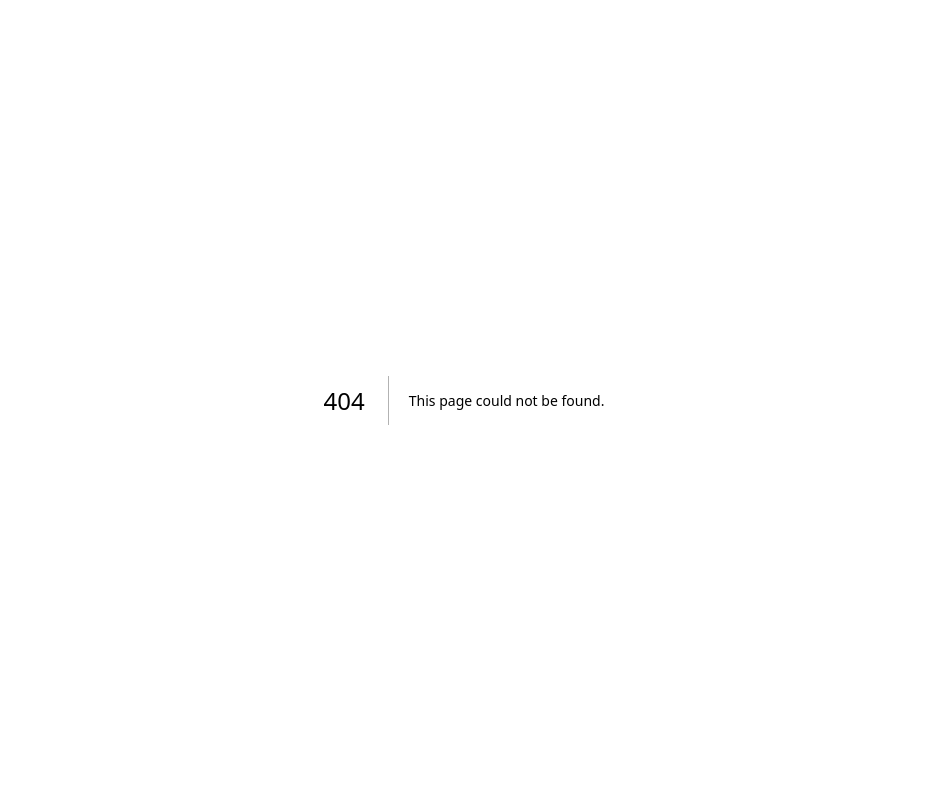
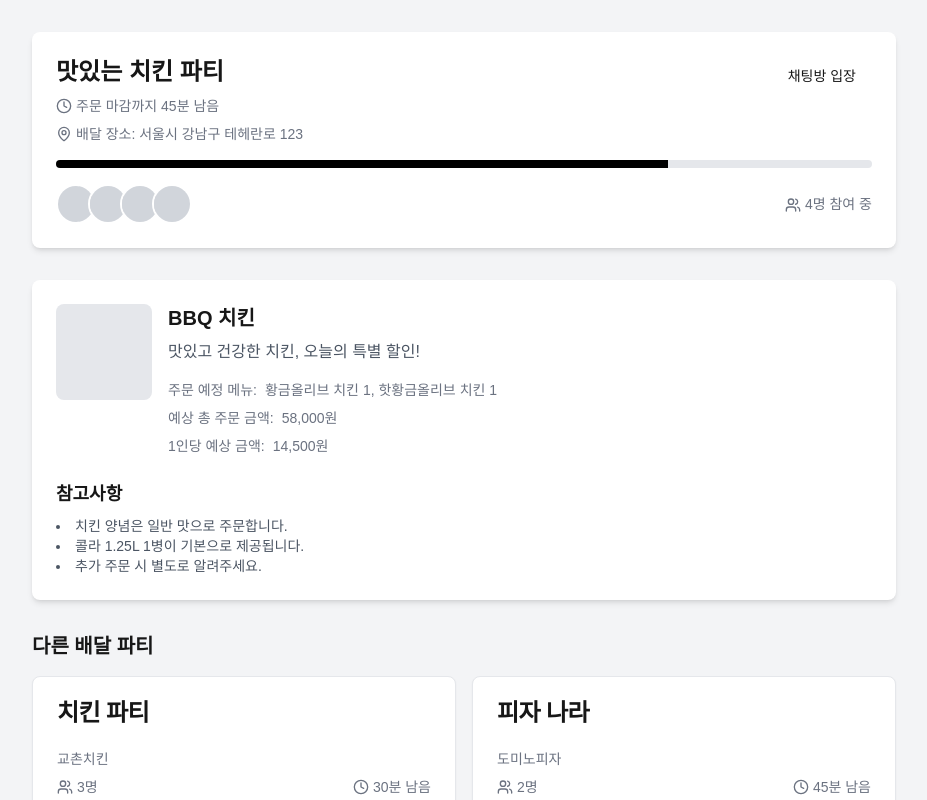
Before and after one commit to ECStudy/delivery-mate, a Next.js app: page /list/1 in a window 1280 px wide. Before the commit this address had no page. Shown: the top 800 px of the page, without its empty margins (176-1103 px from the left). Built offline with nearby package versions, Linux system fonts and the light colour scheme.

Commit message:
make detail  page
add progress ui component

```diff
--- /dev/null
+++ b/src/app/list/[_id]/page.tsx
@@ -0,0 +1,132 @@
+"use client";
+
+import { useState } from 'react'
+import { Clock, Users, MapPin, ChevronRight } from 'lucide-react'
+import { Button } from "@/components/ui/button"
+import { Card, CardContent, CardFooter, CardHeader, CardTitle } from "@/components/ui/card"
+import { Avatar, AvatarFallback, AvatarImage } from "@/components/ui/avatar"
+import { Progress } from "@/components/ui/progress"
+
+const partyMembers = [
+  { id: 1, name: '김철수', avatar: '/placeholder.svg?height=32&width=32' },
+  { id: 2, name: '이영희', avatar: '/placeholder.svg?height=32&width=32' },
+  { id: 3, name: '박민수', avatar: '/placeholder.svg?height=32&width=32' },
+  { id: 4, name: '정지은', avatar: '/placeholder.svg?height=32&width=32' },
+]
+
+const otherRooms = [
+  { id: 1, name: '치킨 파티', restaurant: '교촌치킨', members: 3, timeLeft: '30분' },
+  { id: 2, name: '피자 나라', restaurant: '도미노피자', members: 2, timeLeft: '45분' },
+  { id: 3, name: '분식 모임', restaurant: '엽기떡볶이', members: 4, timeLeft: '15분' },
+]
+
+export default function PartyDetailPage() {
+  const [remainingTime, setRemainingTime] = useState(45) // 남은 시간 (분)
+
+  return (
+    <div className="min-h-screen bg-gray-100">
+      <main className="max-w-4xl mx-auto px-4 py-8">
+        {/* 파티 정보 섹션 */}
+        <section className="bg-white rounded-lg shadow-md p-6 mb-8">
+          <div className="flex justify-between items-start mb-4">
+            <div>
+              <h1 className="text-2xl font-bold mb-2">맛있는 치킨 파티</h1>
+              <div className="flex items-center text-sm text-gray-500 mb-2">
+                <Clock size={16} className="mr-1" />
+                <span>주문 마감까지 {remainingTime}분 남음</span>
+              </div>
+              <div className="flex items-center text-sm text-gray-500">
+                <MapPin size={16} className="mr-1" />
+                <span>배달 장소: 서울시 강남구 테헤란로 123</span>
+              </div>
+            </div>
+            <Button>채팅방 입장</Button>
+          </div>
+          <Progress value={75} className="mb-4 h-2 bg-gray-200" />
+          <div className="flex items-center justify-between">
+            <div className="flex -space-x-2">
+              {partyMembers.map((member) => (
+                <Avatar key={member.id} className="border-2 border-white">
+                  <AvatarImage src={member.avatar} alt={member.name} />
+                  <AvatarFallback>{member.name[0]}</AvatarFallback>
+                </Avatar>
+              ))}
+            </div>
+            <div className="text-sm text-gray-500">
+              <Users size={16} className="inline mr-1" />
+              <span>{partyMembers.length}명 참여 중</span>
+            </div>
+          </div>
+        </section>
+
+        {/* 배달 상세 내용 섹션 */}
+        <section className="bg-white rounded-lg shadow-md p-6 mb-8">
+          <div className="flex items-start">
+            <div
+                className="bg-gray-200 h-24 w-24 bg-cover bg-center rounded-lg mr-4"
+            />
+            <div>
+              <h2 className="text-xl font-semibold mb-2">BBQ 치킨</h2>
+              <p className="text-gray-600 mb-4">맛있고 건강한 치킨, 오늘의 특별 할인!</p>
+              <div className="space-y-2">
+                <div className="flex items-center text-sm text-gray-500">
+                  <span className="font-medium mr-2">주문 예정 메뉴:</span>
+                  <span>황금올리브 치킨 1, 핫황금올리브 치킨 1</span>
+                </div>
+                <div className="flex items-center text-sm text-gray-500">
+                  <span className="font-medium mr-2">예상 총 주문 금액:</span>
+                  <span>58,000원</span>
+                </div>
+                <div className="flex items-center text-sm text-gray-500">
+                  <span className="font-medium mr-2">1인당 예상 금액:</span>
+                  <span>14,500원</span>
+                </div>
+              </div>
+            </div>
+          </div>
+          <div className="mt-6">
+            <h3 className="text-lg font-semibold mb-2">참고사항</h3>
+            <ul className="list-disc list-inside text-sm text-gray-600">
+              <li>치킨 양념은 일반 맛으로 주문합니다.</li>
+              <li>콜라 1.25L 1병이 기본으로 제공됩니다.</li>
+              <li>추가 주문 시 별도로 알려주세요.</li>
+            </ul>
+          </div>
+        </section>
+
+        {/* 다른 방 목록 섹션 */}
+        <section>
+          <h2 className="text-xl font-semibold mb-4">다른 배달 파티</h2>
+          <div className="grid grid-cols-1 md:grid-cols-2 gap-4">
+            {otherRooms.map((room) => (
+              <Card key={room.id} className='bg-white'>
+                <CardHeader>
+                  <CardTitle>{room.name}</CardTitle>
+                </CardHeader>
+                <CardContent>
+                  <p className="text-sm text-gray-500">{room.restaurant}</p>
+                  <div className="flex justify-between items-center mt-2">
+                    <div className="flex items-center text-sm text-gray-500">
+                      <Users size={16} className="mr-1" />
+                      <span>{room.members}명</span>
+                    </div>
+                    <div className="flex items-center text-sm text-gray-500">
+                      <Clock size={16} className="mr-1" />
+                      <span>{room.timeLeft} 남음</span>
+                    </div>
+                  </div>
+                </CardContent>
+                <CardFooter>
+                  <Button variant="outline" className="w-full">
+                    상세보기
+                    <ChevronRight size={16} className="ml-2" />
+                  </Button>
+                </CardFooter>
+              </Card>
+            ))}
+          </div>
+        </section>
+      </main>
+    </div>
+  )
+}
--- a/src/components/ui/avatar.tsx
+++ b/src/components/ui/avatar.tsx
@@ -24,9 +24,14 @@ const AvatarImage = React.forwardRef<
   React.ElementRef<typeof AvatarPrimitive.Image>,
   React.ComponentPropsWithoutRef<typeof AvatarPrimitive.Image>
 >(({ className, ...props }, ref) => (
-  <AvatarPrimitive.Image
+  // <AvatarPrimitive.Image
+  //   ref={ref}
+  //   className={cn("aspect-square h-full w-full", className)}
+  //   {...props}
+  // />
+  <div
     ref={ref}
-    className={cn("aspect-square h-full w-full", className)}
+    className={cn("aspect-square h-full w-full bg-gray-300", className)}
     {...props}
   />
 ))
--- /dev/null
+++ b/src/components/ui/progress.tsx
@@ -0,0 +1,28 @@
+"use client"
+
+import * as React from "react"
+import * as ProgressPrimitive from "@radix-ui/react-progress"
+
+import { cn } from "@/lib/utils"
+
+const Progress = React.forwardRef<
+  React.ElementRef<typeof ProgressPrimitive.Root>,
+  React.ComponentPropsWithoutRef<typeof ProgressPrimitive.Root>
+>(({ className, value, ...props }, ref) => (
+  <ProgressPrimitive.Root
+    ref={ref}
+    className={cn(
+      "relative h-4 w-full overflow-hidden rounded-full bg-secondary",
+      className
+    )}
+    {...props}
+  >
+    <ProgressPrimitive.Indicator
+      className="h-full w-full flex-1 bg-primary transition-all bg-black"
+      style={{ transform: `translateX(-${100 - (value || 0)}%)` }}
+    />
+  </ProgressPrimitive.Root>
+))
+Progress.displayName = ProgressPrimitive.Root.displayName
+
+export { Progress }
```
